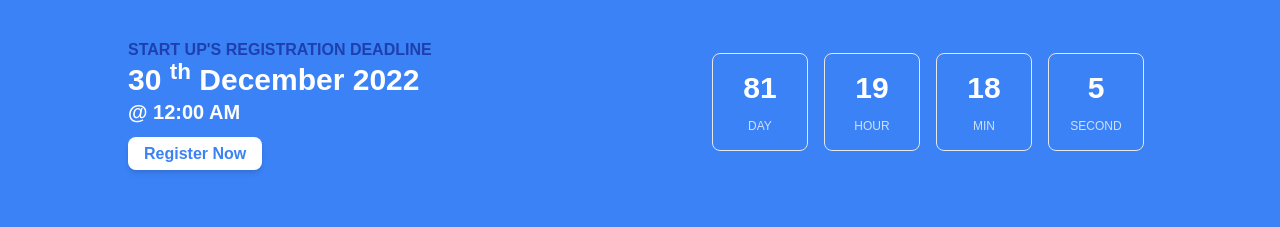
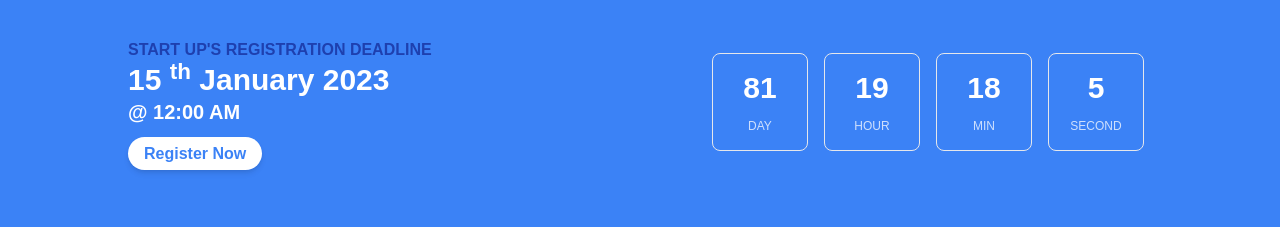
Before and after one commit to KadonWills/tic_foundation_website, a Next.js app: page / in a window 1280 px wide. Shown: the part 2000-2227 px from the top of the page. Built offline with nearby package versions, Linux system fonts and the light colour scheme.

Commit message:
date display update

```diff
--- a/components/widgets/sapCountdown.tsx
+++ b/components/widgets/sapCountdown.tsx
@@ -24,13 +24,13 @@ const SapCountdown = () => {
                                 Start Up's Registration Deadline
                             </h6>
                             <h3 className="font-bold font-heading text-2xl md:text-3xl text-white">
-                                30 <sup >th</sup> December 2022
+                                15 <sup >th</sup> January 2023
                             </h3>
                             <h3 className="font-bold font-heading text-lg md:text-xl text-white leading-tight">
                                 @ 12:00 AM
                             </h3>
                             <div className="mt-4 w-full md:w-44">
-                                <a href='https://docs.google.com/forms/d/1m3S9AKbFxEXd2VIdyampszRbF_UNP-7IK8n3JeDipi4' target={'_blank'} className="py-2 px-4  bg-white hover:bg-gray-100 focus:ring-blue-500 focus:ring-offset-blue-200 text-blue-500 hover:bg-blue-500 hover:text-white w-full transition ease-in duration-200 text-center text-base font-semibold shadow-md focus:outline-none focus:ring-2 focus:ring-offset-2  rounded-lg ">
+                                <a href='https://docs.google.com/forms/d/1m3S9AKbFxEXd2VIdyampszRbF_UNP-7IK8n3JeDipi4' target={'_blank'} className="py-2 px-4  bg-white hover:bg-yellow-400 hover:text-slate-800 focus:ring-blue-500 focus:ring-offset-blue-200 text-blue-500 hover:bg-blue-500 hover:text-white w-full transition ease-in duration-200 text-center text-base font-semibold shadow-md focus:outline-none focus:ring-2 focus:ring-offset-2  rounded-full ">
                                     Register Now
                                 </a>
                             </div>
```
